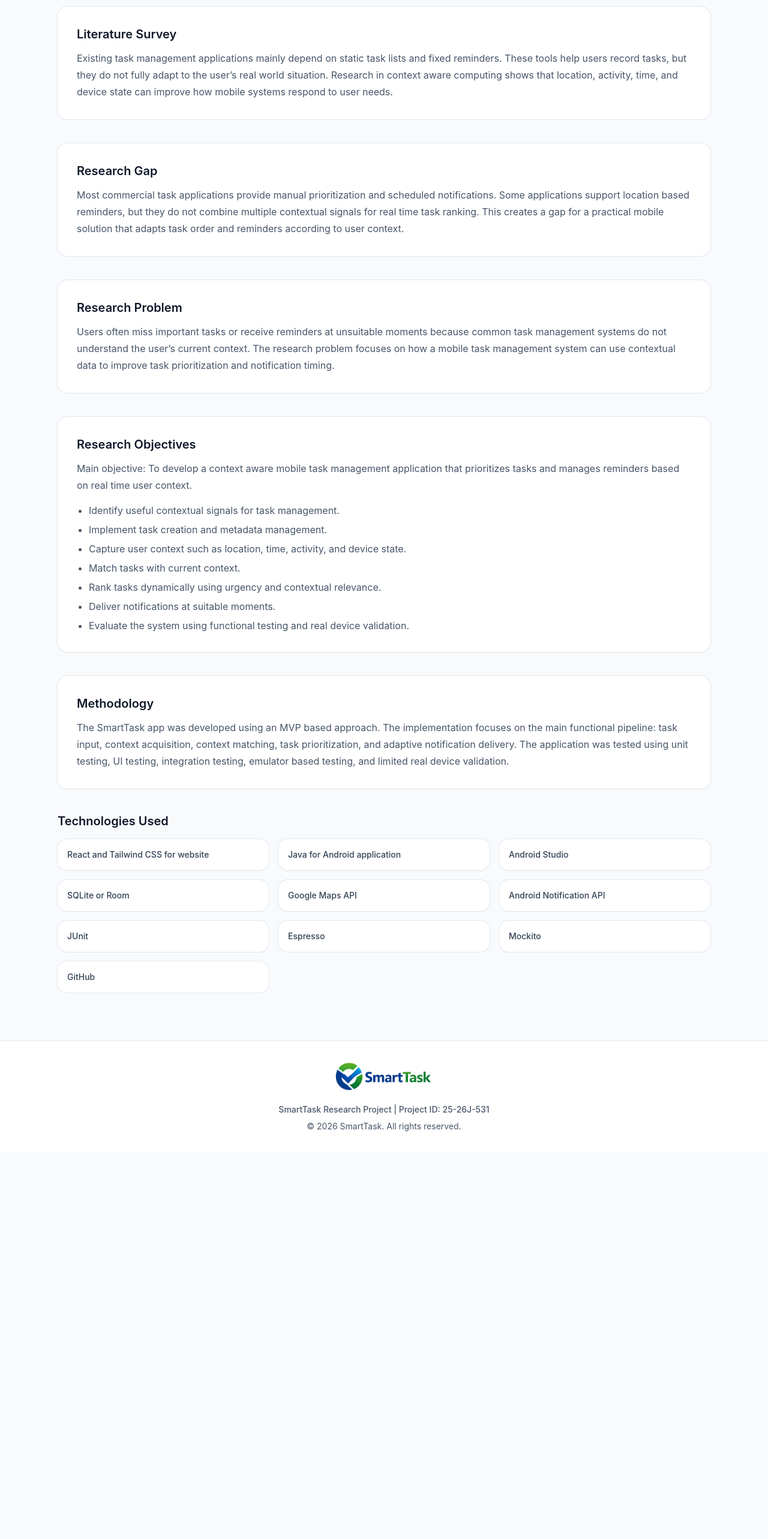
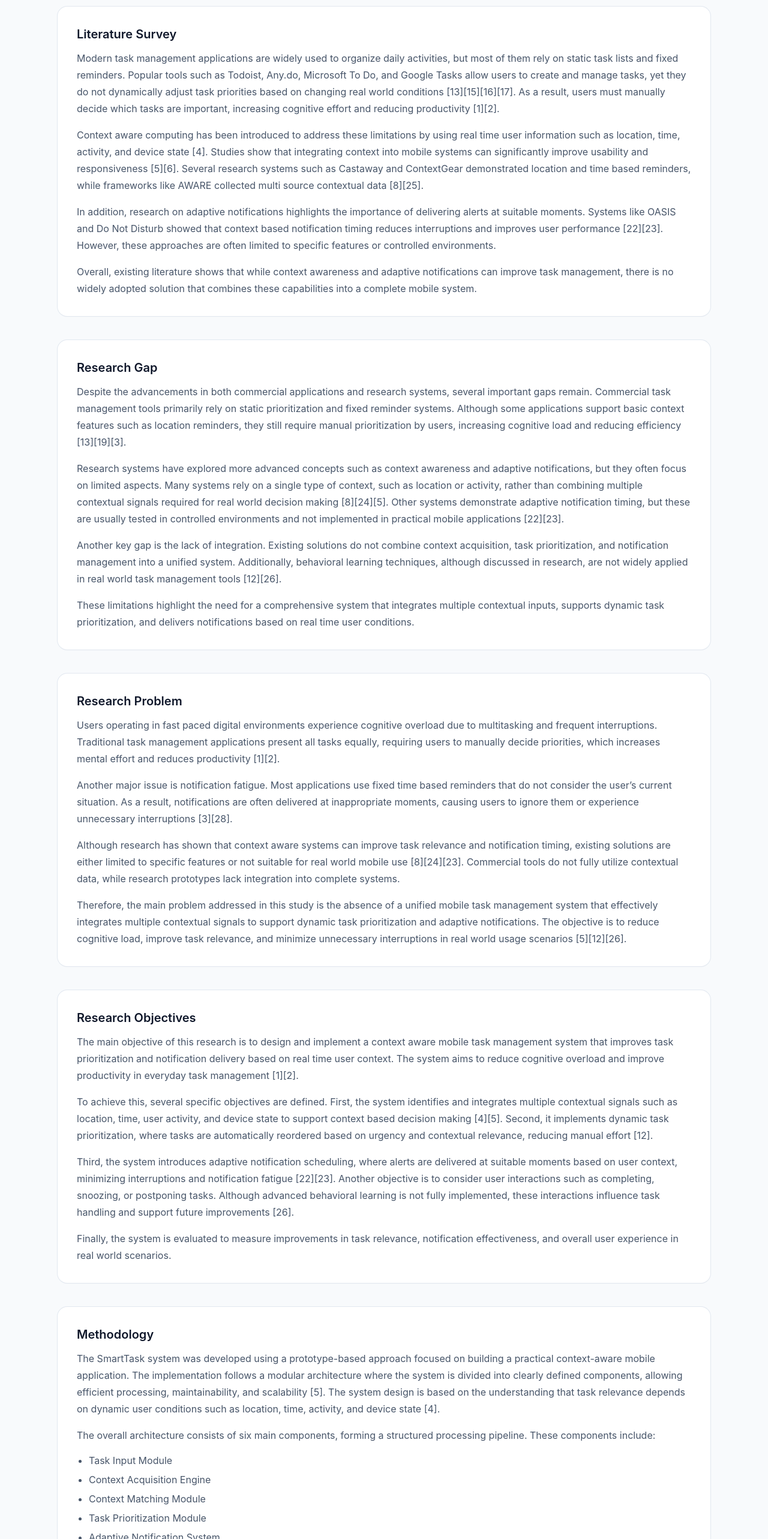
Before and after one commit to IT21228612/SmartTask_Project_Website, a React (Vite) app: page /domain in a window 1280 px wide. Shown: the part 234-2800 px from the top of the page at 60% size. Before the commit the page ends 2154 px from the top, so only its background shows below. Built offline with nearby package versions, Linux system fonts and the light colour scheme.

Commit message:
Update Domain page with detailed research content

```diff
--- a/src/pages/Domain.jsx
+++ b/src/pages/Domain.jsx
@@ -1,4 +1,5 @@
 import SectionTitle from '../components/SectionTitle';
+import systemDiagram from '../project_files/system_diagram.jpg';
 
 const technologies = [
   'React and Tailwind CSS for website',
@@ -23,53 +24,156 @@ export default function Domain() {
 
       <section className="card-surface p-6 sm:p-8">
         <h3 className="text-xl font-semibold text-slate-900">Literature Survey</h3>
-        <p className="mt-3 leading-7 text-slate-600">
-          Existing task management applications mainly depend on static task lists and fixed reminders. These tools help users record tasks,
-          but they do not fully adapt to the user’s real world situation. Research in context aware computing shows that location, activity,
-          time, and device state can improve how mobile systems respond to user needs.
-        </p>
+        <div className="mt-3 space-y-4 leading-7 text-slate-600">
+          <p>
+            Modern task management applications are widely used to organize daily activities, but most of them rely on static task lists and
+            fixed reminders. Popular tools such as Todoist, Any.do, Microsoft To Do, and Google Tasks allow users to create and manage tasks,
+            yet they do not dynamically adjust task priorities based on changing real world conditions [13][15][16][17]. As a result, users must
+            manually decide which tasks are important, increasing cognitive effort and reducing productivity [1][2].
+          </p>
+          <p>
+            Context aware computing has been introduced to address these limitations by using real time user information such as location, time,
+            activity, and device state [4]. Studies show that integrating context into mobile systems can significantly improve usability and
+            responsiveness [5][6]. Several research systems such as Castaway and ContextGear demonstrated location and time based reminders, while
+            frameworks like AWARE collected multi source contextual data [8][25].
+          </p>
+          <p>
+            In addition, research on adaptive notifications highlights the importance of delivering alerts at suitable moments. Systems like OASIS
+            and Do Not Disturb showed that context based notification timing reduces interruptions and improves user performance [22][23]. However,
+            these approaches are often limited to specific features or controlled environments.
+          </p>
+          <p>
+            Overall, existing literature shows that while context awareness and adaptive notifications can improve task management, there is no
+            widely adopted solution that combines these capabilities into a complete mobile system.
+          </p>
+        </div>
       </section>
 
       <section className="card-surface p-6 sm:p-8">
         <h3 className="text-xl font-semibold text-slate-900">Research Gap</h3>
-        <p className="mt-3 leading-7 text-slate-600">
-          Most commercial task applications provide manual prioritization and scheduled notifications. Some applications support location based reminders,
-          but they do not combine multiple contextual signals for real time task ranking. This creates a gap for a practical mobile solution that adapts
-          task order and reminders according to user context.
-        </p>
+        <div className="mt-3 space-y-4 leading-7 text-slate-600">
+          <p>
+            Despite the advancements in both commercial applications and research systems, several important gaps remain. Commercial task management
+            tools primarily rely on static prioritization and fixed reminder systems. Although some applications support basic context features such
+            as location reminders, they still require manual prioritization by users, increasing cognitive load and reducing efficiency [13][19][3].
+          </p>
+          <p>
+            Research systems have explored more advanced concepts such as context awareness and adaptive notifications, but they often focus on
+            limited aspects. Many systems rely on a single type of context, such as location or activity, rather than combining multiple contextual
+            signals required for real world decision making [8][24][5]. Other systems demonstrate adaptive notification timing, but these are usually
+            tested in controlled environments and not implemented in practical mobile applications [22][23].
+          </p>
+          <p>
+            Another key gap is the lack of integration. Existing solutions do not combine context acquisition, task prioritization, and notification
+            management into a unified system. Additionally, behavioral learning techniques, although discussed in research, are not widely applied in
+            real world task management tools [12][26].
+          </p>
+          <p>
+            These limitations highlight the need for a comprehensive system that integrates multiple contextual inputs, supports dynamic task
+            prioritization, and delivers notifications based on real time user conditions.
+          </p>
+        </div>
       </section>
 
       <section className="card-surface p-6 sm:p-8">
         <h3 className="text-xl font-semibold text-slate-900">Research Problem</h3>
-        <p className="mt-3 leading-7 text-slate-600">
-          Users often miss important tasks or receive reminders at unsuitable moments because common task management systems do not understand the user’s current context.
-          The research problem focuses on how a mobile task management system can use contextual data to improve task prioritization and notification timing.
-        </p>
+        <div className="mt-3 space-y-4 leading-7 text-slate-600">
+          <p>
+            Users operating in fast paced digital environments experience cognitive overload due to multitasking and frequent interruptions.
+            Traditional task management applications present all tasks equally, requiring users to manually decide priorities, which increases
+            mental effort and reduces productivity [1][2].
+          </p>
+          <p>
+            Another major issue is notification fatigue. Most applications use fixed time based reminders that do not consider the user’s current
+            situation. As a result, notifications are often delivered at inappropriate moments, causing users to ignore them or experience
+            unnecessary interruptions [3][28].
+          </p>
+          <p>
+            Although research has shown that context aware systems can improve task relevance and notification timing, existing solutions are either
+            limited to specific features or not suitable for real world mobile use [8][24][23]. Commercial tools do not fully utilize contextual
+            data, while research prototypes lack integration into complete systems.
+          </p>
+          <p>
+            Therefore, the main problem addressed in this study is the absence of a unified mobile task management system that effectively integrates
+            multiple contextual signals to support dynamic task prioritization and adaptive notifications. The objective is to reduce cognitive load,
+            improve task relevance, and minimize unnecessary interruptions in real world usage scenarios [5][12][26].
+          </p>
+        </div>
       </section>
 
       <section className="card-surface p-6 sm:p-8">
         <h3 className="text-xl font-semibold text-slate-900">Research Objectives</h3>
-        <p className="mt-3 leading-7 text-slate-600">
-          Main objective: To develop a context aware mobile task management application that prioritizes tasks and manages reminders based on real time user context.
-        </p>
-        <ul className="mt-4 list-disc space-y-2 pl-5 text-slate-600">
-          <li>Identify useful contextual signals for task management.</li>
-          <li>Implement task creation and metadata management.</li>
-          <li>Capture user context such as location, time, activity, and device state.</li>
-          <li>Match tasks with current context.</li>
-          <li>Rank tasks dynamically using urgency and contextual relevance.</li>
-          <li>Deliver notifications at suitable moments.</li>
-          <li>Evaluate the system using functional testing and real device validation.</li>
-        </ul>
+        <div className="mt-3 space-y-4 leading-7 text-slate-600">
+          <p>
+            The main objective of this research is to design and implement a context aware mobile task management system that improves task
+            prioritization and notification delivery based on real time user context. The system aims to reduce cognitive overload and improve
+            productivity in everyday task management [1][2].
+          </p>
+          <p>
+            To achieve this, several specific objectives are defined. First, the system identifies and integrates multiple contextual signals such
+            as location, time, user activity, and device state to support context based decision making [4][5]. Second, it implements dynamic task
+            prioritization, where tasks are automatically reordered based on urgency and contextual relevance, reducing manual effort [12].
+          </p>
+          <p>
+            Third, the system introduces adaptive notification scheduling, where alerts are delivered at suitable moments based on user context,
+            minimizing interruptions and notification fatigue [22][23]. Another objective is to consider user interactions such as completing,
+            snoozing, or postponing tasks. Although advanced behavioral learning is not fully implemented, these interactions influence task
+            handling and support future improvements [26].
+          </p>
+          <p>
+            Finally, the system is evaluated to measure improvements in task relevance, notification effectiveness, and overall user experience in
+            real world scenarios.
+          </p>
+        </div>
       </section>
 
       <section className="card-surface p-6 sm:p-8">
         <h3 className="text-xl font-semibold text-slate-900">Methodology</h3>
-        <p className="mt-3 leading-7 text-slate-600">
-          The SmartTask app was developed using an MVP based approach. The implementation focuses on the main functional pipeline: task input,
-          context acquisition, context matching, task prioritization, and adaptive notification delivery. The application was tested using unit testing,
-          UI testing, integration testing, emulator based testing, and limited real device validation.
-        </p>
+        <div className="mt-3 space-y-4 leading-7 text-slate-600">
+          <p>
+            The SmartTask system was developed using a prototype-based approach focused on building a practical context-aware mobile application.
+            The implementation follows a modular architecture where the system is divided into clearly defined components, allowing efficient
+            processing, maintainability, and scalability [5]. The system design is based on the understanding that task relevance depends on
+            dynamic user conditions such as location, time, activity, and device state [4].
+          </p>
+          <p>The overall architecture consists of six main components, forming a structured processing pipeline. These components include:</p>
+        </div>
+        <ul className="mt-4 list-disc space-y-2 pl-5 text-slate-600">
+          <li>Task Input Module</li>
+          <li>Context Acquisition Engine</li>
+          <li>Context Matching Module</li>
+          <li>Task Prioritization Module</li>
+          <li>Adaptive Notification System</li>
+          <li>Data Logging and Insights Component</li>
+        </ul>
+        <figure className="mt-6 overflow-hidden rounded-xl border border-slate-200 bg-white">
+          <img src={systemDiagram} alt="SmartTask system architecture diagram" className="w-full" />
+          <figcaption className="px-4 py-3 text-sm text-slate-600">SmartTask system architecture diagram.</figcaption>
+        </figure>
+        <div className="mt-4 space-y-4 leading-7 text-slate-600">
+          <p>
+            As illustrated in the system architecture diagram, the workflow begins with the Task Input Module, where users create and manage tasks
+            with metadata such as deadlines, priority, and optional location. The Context Acquisition Engine continuously collects real-time
+            contextual data including location, time, user activity, and device state using mobile sensors and system services.
+          </p>
+          <p>
+            The collected data is then processed by the Context Matching Module, which evaluates the relevance of tasks based on the current
+            context. This is followed by the Task Prioritization Module, where tasks are dynamically ranked using factors such as urgency,
+            contextual relevance, and user-defined priority.
+          </p>
+          <p>
+            The Adaptive Notification System determines whether and when notifications should be delivered, ensuring alerts are sent only at
+            appropriate moments to reduce interruptions and notification fatigue [22][23].
+          </p>
+          <p>
+            The Data Logging and Insights Component was included in the architectural design to support behavioral learning and system improvement.
+            However, this component was not fully implemented in the final system and remains a future enhancement.
+          </p>
+          <p>
+            Overall, this six-component architecture enables SmartTask to operate as a context-aware system that dynamically filters, prioritizes,
+            and notifies tasks in real time while maintaining an efficient and user-centric design.
+          </p>
+        </div>
       </section>
 
       <section>
@@ -82,6 +186,31 @@ export default function Domain() {
           ))}
         </div>
       </section>
+
+      <section className="card-surface p-6 sm:p-8">
+        <h3 className="text-xl font-semibold text-slate-900">References</h3>
+        <ul className="mt-4 list-disc space-y-2 pl-5 leading-7 text-slate-600">
+          <li>[1] G. Mark et al., “The cost of interrupted work,” ACM CHI, 2008.</li>
+          <li>[2] V. Gonzalez et al., “Multitasking and task switching,” ACM CHI, 2004.</li>
+          <li>[3] H. Winghart et al., “MageMemo,” 2024.</li>
+          <li>[4] A. Dey, “Understanding and using context,” 2001.</li>
+          <li>[5] M. Baldauf et al., “Survey on context-aware systems,” 2007.</li>
+          <li>[6] González-Pérez et al., “Context-aware applications,” 2023.</li>
+          <li>[8] Kessell and Chan, “Castaway system,” 2006.</li>
+          <li>[12] Zhang et al., “Context-aware task prioritization,” 2022.</li>
+          <li>[13] Todoist documentation, 2025.</li>
+          <li>[15] Any.do documentation, 2023.</li>
+          <li>[16] Microsoft To Do documentation, 2025.</li>
+          <li>[17] Google Tasks documentation, 2025.</li>
+          <li>[19] TickTick documentation, 2016.</li>
+          <li>[22] Streefkerk et al., “Notification management,” 2012.</li>
+          <li>[23] Iqbal, “OASIS framework,” 2008.</li>
+          <li>[24] Ahmed et al., “Activity-based reminders,” 2014.</li>
+          <li>[25] AWARE framework, 2015.</li>
+          <li>[26] Tian et al., “Task prediction,” 2022.</li>
+          <li>[28] Bailey and Konstan, “Notification disruption,” 2006.</li>
+        </ul>
+      </section>
     </div>
   );
 }
```
